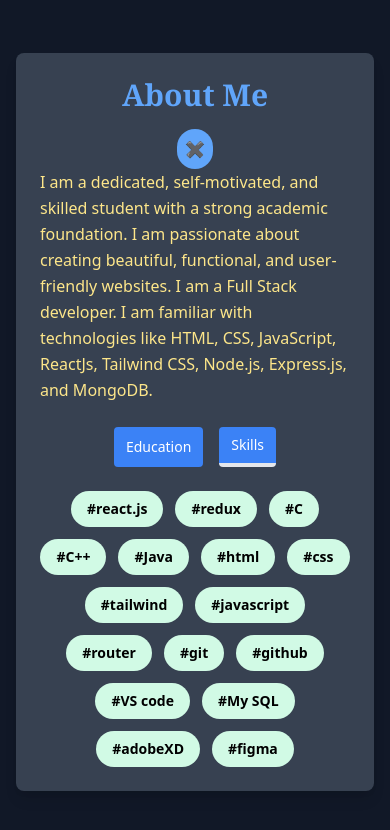
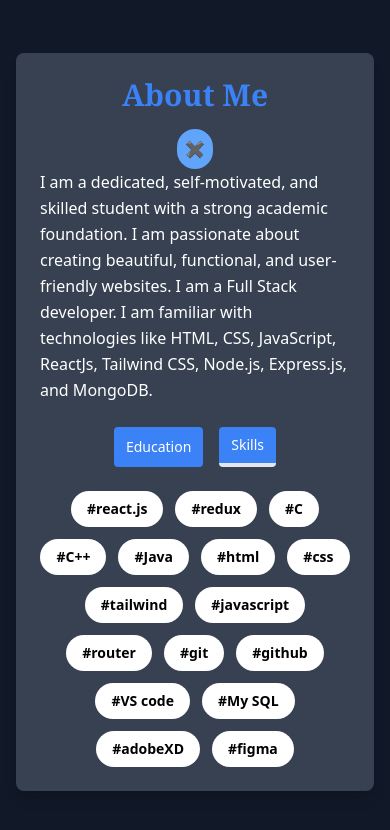
Before and after one commit to pooja-0507/portfolio, a website: page ind.html in a window 390 px wide. Both pictures are taken after a click on the button "Skills". Drawn offline with nearby package versions, Linux system fonts and the light colour scheme.

Commit message:
Responsive about me

```diff
--- a/ind.html
+++ b/ind.html
@@ -15,7 +15,7 @@
 
             <!-- About Me Section -->
             <div class="flex flex-col sm:flex-row items-center justify-between">
-                <h2 class="text-3xl sm:text-4xl font-bold text-blue-400 font-serif mb-4 sm:mb-0">
+                <h2 class="text-3xl sm:text-4xl font-bold text-blue-500 font-serif mb-4 sm:mb-2">
                     About Me
                 </h2>
                 <!-- Cross Button -->
@@ -26,7 +26,7 @@
                 </a>
             </div>
 
-            <p class="text-base sm:text-lg mb-6 text-yellow-200 leading-relaxed">
+            <p class="text-base sm:text-lg mb-6 text-white leading-relaxed">
                 I am a dedicated, self-motivated, and skilled student with a strong academic foundation. I am passionate about creating beautiful, functional, and user-friendly websites. I am a Full Stack developer. I am familiar with technologies like HTML, CSS, JavaScript, ReactJs, Tailwind CSS, Node.js, Express.js, and MongoDB.
             </p>
 
@@ -43,48 +43,48 @@
             </div>
 
             <!-- Education Section -->
-            <div id="education" class="section grid grid-cols-1 md:grid-cols-2 gap-4">
+            <div id="education" class="section grid grid-cols-1 md:grid-cols-2 gap-6">
                 <div>
                     <p class="text-white font-sans italic font-light">June 2023– May 2025</p>
-                    <h3 class="text-lg sm:text-xl font-bold text-blue-400">MCA</h3>
-                    <p class="text-gray-400">Jawaharlal Nehru University, New Delhi, India</p>
+                    <h3 class="text-lg sm:text-xl font-bold text-blue-500">Master of Computer Application</h3>
+                    <p class="text-white">Jawaharlal Nehru University, New Delhi, India</p>
                 </div>
                 <div>
                     <p class="text-white font-sans italic font-light">Sep 2020–June 2023</p>
-                    <h3 class="text-lg sm:text-xl font-bold text-blue-400">B.Sc</h3>
-                    <p class="text-gray-400">Rajasthan University, Jaipur, Rajasthan</p>
+                    <h3 class="text-lg sm:text-xl font-bold text-blue-500">Bachelor of  Science</h3>
+                    <p class="text-white">Rajasthan University, Jaipur, Rajasthan</p>
                 </div>
                 <div>
                     <p class="text-white font-sans italic font-light">May 2018– April 2020</p>
-                    <h3 class="text-lg sm:text-xl font-bold text-blue-400">Intermediate</h3>
-                    <p class="text-gray-400">Engineer's Point, Alwar, Rajasthan</p>
+                    <h3 class="text-lg sm:text-xl font-bold text-blue-500">Intermediate</h3>
+                    <p class="text-white">Engineer's Point, Alwar, Rajasthan</p>
                 </div>
                 <div>
                     <p class="text-white font-sans italic font-light">April 2016– May 2018</p>
-                    <h3 class="text-lg sm:text-xl font-bold text-blue-400">Matriculation</h3>
-                    <p class="text-gray-400">K'timess, Alwar, Rajasthan</p>
+                    <h3 class="text-lg sm:text-xl font-bold text-blue-500">Matriculation</h3>
+                    <p class="text-white">K'timess, Alwar, Rajasthan</p>
                 </div>
             </div>
 
             <!-- Skills Section -->
             <div id="skills" class="section hidden">
                 <div class="flex flex-wrap gap-3 justify-center">
-                    <span class="bg-green-100 text-black font-semibold text-sm sm:text-base py-2 px-4 rounded-full">#react.js</span>
-                    <span class="bg-green-100 text-black font-semibold text-sm sm:text-base py-2 px-4 rounded-full">#redux</span>
-                    <span class="bg-green-100 text-black font-semibold text-sm sm:text-base py-2 px-4 rounded-full">#C</span>
-                    <span class="bg-green-100 text-black font-semibold text-sm sm:text-base py-2 px-4 rounded-full">#C++</span>
-                    <span class="bg-green-100 text-black font-semibold text-sm sm:text-base py-2 px-4 rounded-full">#Java</span>
-                    <span class="bg-green-100 text-black font-semibold text-sm sm:text-base py-2 px-4 rounded-full">#html</span>
-                    <span class="bg-green-100 text-black font-semibold text-sm sm:text-base py-2 px-4 rounded-full">#css</span>
-                    <span class="bg-green-100 text-black font-semibold text-sm sm:text-base py-2 px-4 rounded-full">#tailwind</span>
-                    <span class="bg-green-100 text-black font-semibold text-sm sm:text-base py-2 px-4 rounded-full">#javascript</span>
-                    <span class="bg-green-100 text-black font-semibold text-sm sm:text-base py-2 px-4 rounded-full">#router</span>
-                    <span class="bg-green-100 text-black font-semibold text-sm sm:text-base py-2 px-4 rounded-full">#git</span>
-                    <span class="bg-green-100 text-black font-semibold text-sm sm:text-base py-2 px-4 rounded-full">#github</span>
-                    <span class="bg-green-100 text-black font-semibold text-sm sm:text-base py-2 px-4 rounded-full">#VS code</span>
-                    <span class="bg-green-100 text-black font-semibold text-sm sm:text-base py-2 px-4 rounded-full">#My SQL</span>
-                    <span class="bg-green-100 text-black font-semibold text-sm sm:text-base py-2 px-4 rounded-full">#adobeXD</span>
-                    <span class="bg-green-100 text-black font-semibold text-sm sm:text-base py-2 px-4 rounded-full">#figma</span>
+                    <span class="bg-white text-black font-semibold text-sm sm:text-base py-2 px-4 rounded-full">#react.js</span>
+                    <span class="bg-white text-black font-semibold text-sm sm:text-base py-2 px-4 rounded-full">#redux</span>
+                    <span class="bg-white text-black font-semibold text-sm sm:text-base py-2 px-4 rounded-full">#C</span>
+                    <span class="bg-white text-black font-semibold text-sm sm:text-base py-2 px-4 rounded-full">#C++</span>
+                    <span class="bg-white text-black font-semibold text-sm sm:text-base py-2 px-4 rounded-full">#Java</span>
+                    <span class="bg-white text-black font-semibold text-sm sm:text-base py-2 px-4 rounded-full">#html</span>
+                    <span class="bg-white text-black font-semibold text-sm sm:text-base py-2 px-4 rounded-full">#css</span>
+                    <span class="bg-white text-black font-semibold text-sm sm:text-base py-2 px-4 rounded-full">#tailwind</span>
+                    <span class="bg-white text-black font-semibold text-sm sm:text-base py-2 px-4 rounded-full">#javascript</span>
+                    <span class="bg-white text-black font-semibold text-sm sm:text-base py-2 px-4 rounded-full">#router</span>
+                    <span class="bg-white text-black font-semibold text-sm sm:text-base py-2 px-4 rounded-full">#git</span>
+                    <span class="bg-white text-black font-semibold text-sm sm:text-base py-2 px-4 rounded-full">#github</span>
+                    <span class="bg-white text-black font-semibold text-sm sm:text-base py-2 px-4 rounded-full">#VS code</span>
+                    <span class="bg-white text-black font-semibold text-sm sm:text-base py-2 px-4 rounded-full">#My SQL</span>
+                    <span class="bg-white text-black font-semibold text-sm sm:text-base py-2 px-4 rounded-full">#adobeXD</span>
+                    <span class="bg-white text-black font-semibold text-sm sm:text-base py-2 px-4 rounded-full">#figma</span>
                 </div>
             </div>
 
```
